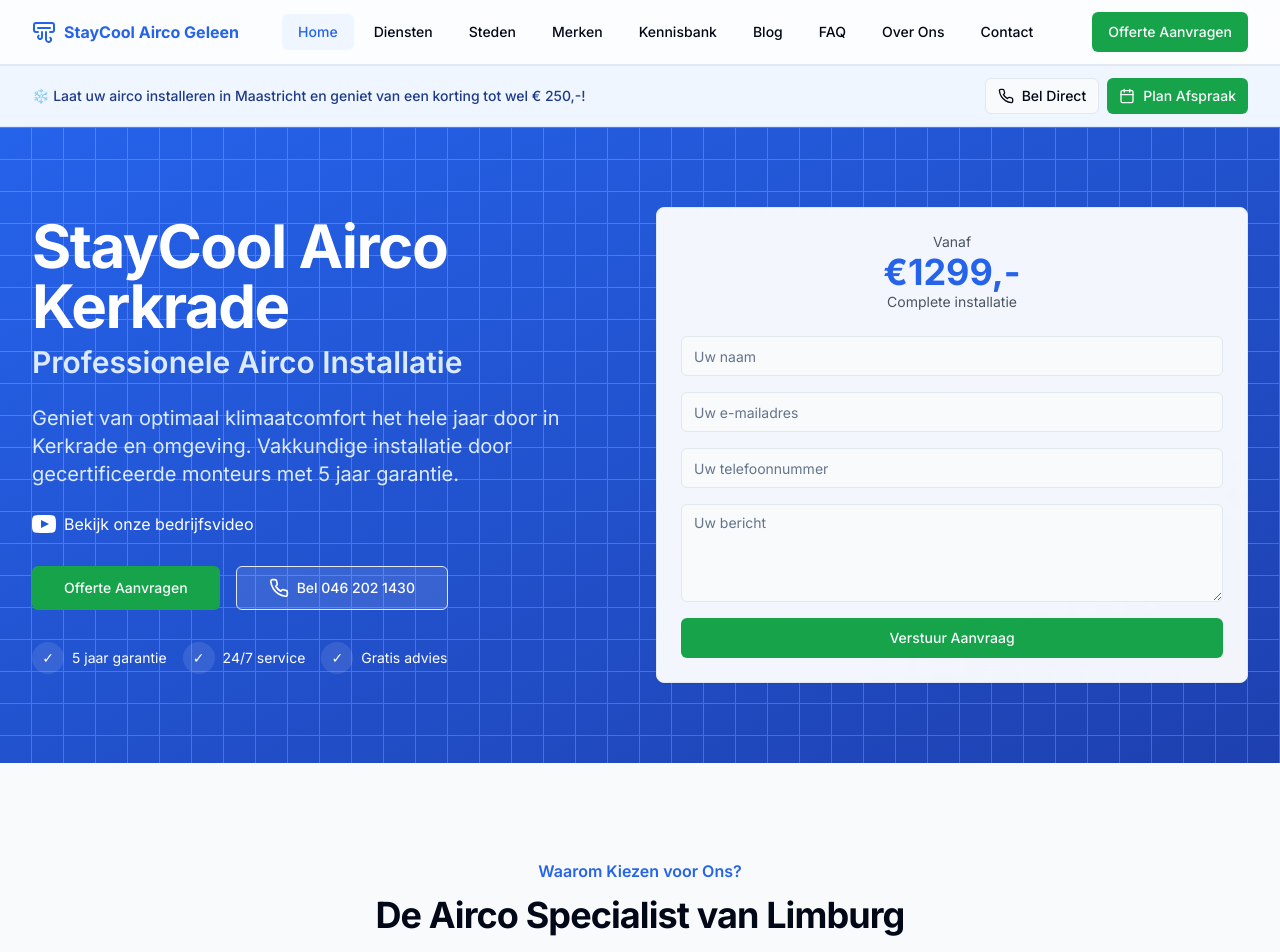
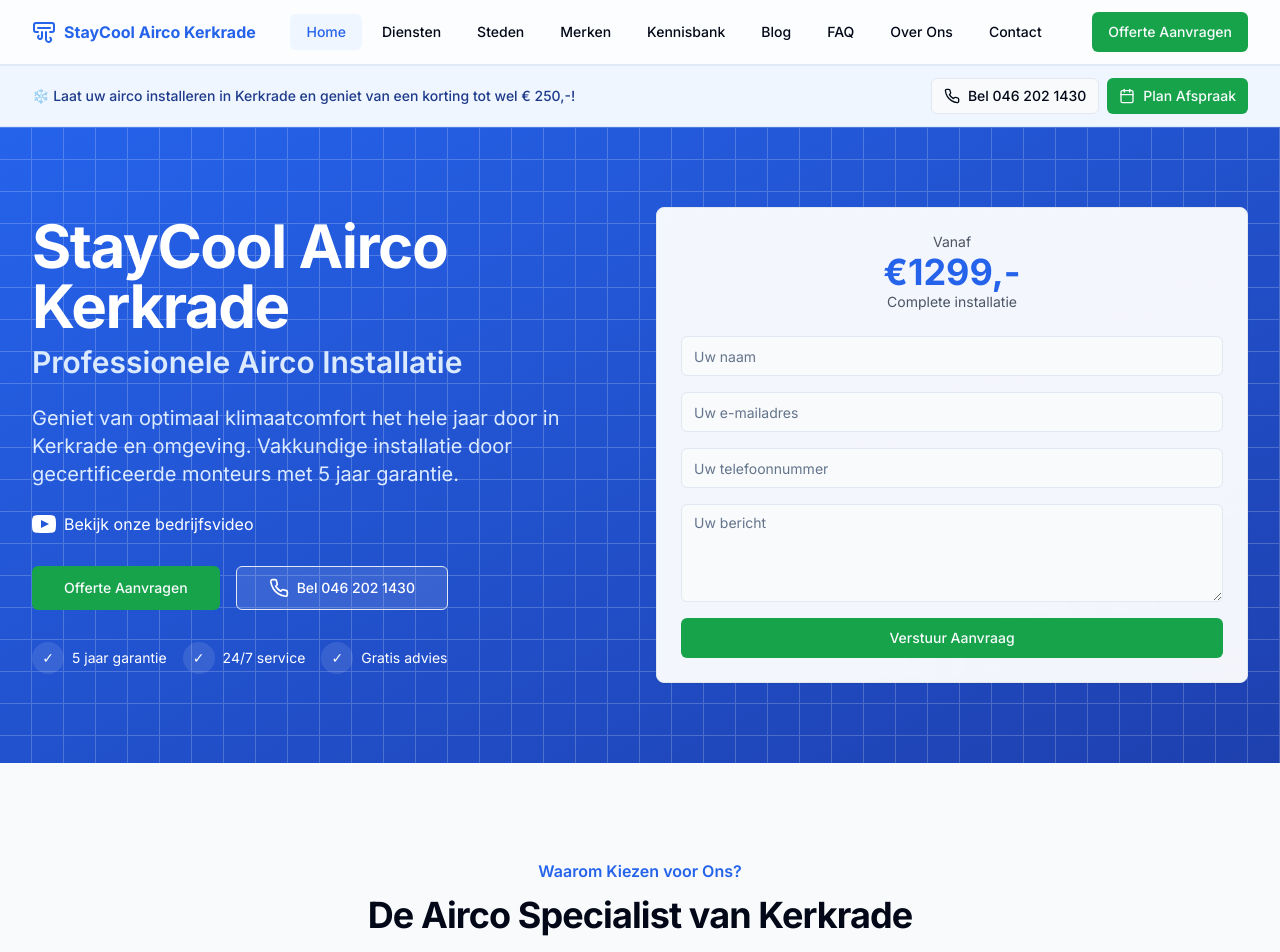
Before and after one commit to MarvinNL046/aircoinstallatiekerkrade.nl, a Next.js app: page / in a window 1280 px wide. Shown: the top 952 px of the page. Built offline with nearby package versions, Linux system fonts and the light colour scheme.

Commit message:
info update

```diff
--- a/components/layout/header.tsx
+++ b/components/layout/header.tsx
@@ -34,10 +34,10 @@ export function Header() {
         <Link
           href="/"
           className="flex items-center space-x-2 text-blue-600"
-          aria-label="StayCool Airco Geleen - Home"
+          aria-label="StayCool Airco Kerkrade - Home"
         >
           <AirVent className="h-6 w-6" aria-hidden="true" />
-          <span className="font-bold">StayCool Airco Geleen</span>
+          <span className="font-bold">StayCool Airco Kerkrade</span>
         </Link>
 
         {/* Desktop Navigation */}
--- a/components/sections/cta-banner.tsx
+++ b/components/sections/cta-banner.tsx
@@ -20,13 +20,13 @@ export function CTABanner({ theme = "light" }: CTABannerProps) {
       <div className="container">
         <div className="flex flex-col sm:flex-row items-center justify-between gap-4">
           <p className={`${textColor} text-sm font-medium`}>
-            <span className="hidden sm:inline">❄️</span> Laat uw airco installeren in Maastricht en geniet van een korting tot wel € 250,-!
+            <span className="hidden sm:inline">❄️</span> Laat uw airco installeren in Kerkrade en geniet van een korting tot wel € 250,-!
           </p>
           <div className="flex flex-wrap gap-2">
             <Button size="sm" variant="outline" asChild>
-              <Link href="tel:+31612345678">
+              <Link href="tel:0462021430">
                 <Phone className="mr-2 h-4 w-4" />
-                Bel Direct
+                Bel 046 202 1430
               </Link>
             </Button>
             <Button size="sm" className="bg-green-600 hover:bg-green-700" asChild>
--- a/components/sections/cta-section.tsx
+++ b/components/sections/cta-section.tsx
@@ -19,7 +19,7 @@ export function CTASection() {
                     Vraag Nu een Gratis Offerte Aan
                   </h2>
                   <p className="mt-4 text-lg text-muted-foreground">
-                    Ontvang binnen 24 uur een vrijblijvende offerte voor uw airconditioning project in Maastricht en omgeving.
+                    Ontvang binnen 24 uur een vrijblijvende offerte voor uw airconditioning project in Kerkrade en omgeving.
                   </p>
                   <ul className="mt-6 space-y-3 text-sm">
                     <li className="flex items-center gap-2">
--- a/components/sections/features-section.tsx
+++ b/components/sections/features-section.tsx
@@ -39,7 +39,7 @@ export function FeaturesSection() {
         <div className="mx-auto max-w-2xl text-center">
           <span className="text-blue-600 font-semibold">Waarom Kiezen voor Ons?</span>
           <h2 className="mt-3 text-3xl font-bold tracking-tight sm:text-4xl">
-            De Airco Specialist van Limburg
+            De Airco Specialist van Kerkrade
           </h2>
           <p className="mt-4 text-lg text-muted-foreground">
             Al meer dan 10 jaar specialist in airconditioning voor woningen en bedrijven.
--- a/components/sections/testimonials.tsx
+++ b/components/sections/testimonials.tsx
@@ -4,19 +4,19 @@ import { Star } from "lucide-react"
 const testimonials = [
   {
     name: "Peter van der Berg",
-    location: "Maastricht",
+    location: "Kerkrade",
     text: "Uitstekende service! De installatie was snel en netjes uitgevoerd. Zeer tevreden met het resultaat.",
     rating: 5
   },
   {
     name: "Lisa Janssen",
-    location: "Venlo",
+    location: "Kerkrade",
     text: "Professioneel advies en goede nazorg. Een aanrader voor iedereen die een airco zoekt.",
     rating: 5
   },
   {
     name: "Mark Hendrix",
-    location: "Roermond",
+    location: "Heerlen",
     text: "Snelle reactie op mijn aanvraag en zeer concurrerende prijzen. Top service!",
     rating: 5
   }
```
Also changed, not shown: 1 other file (tests, documents, lock files or other folders).
